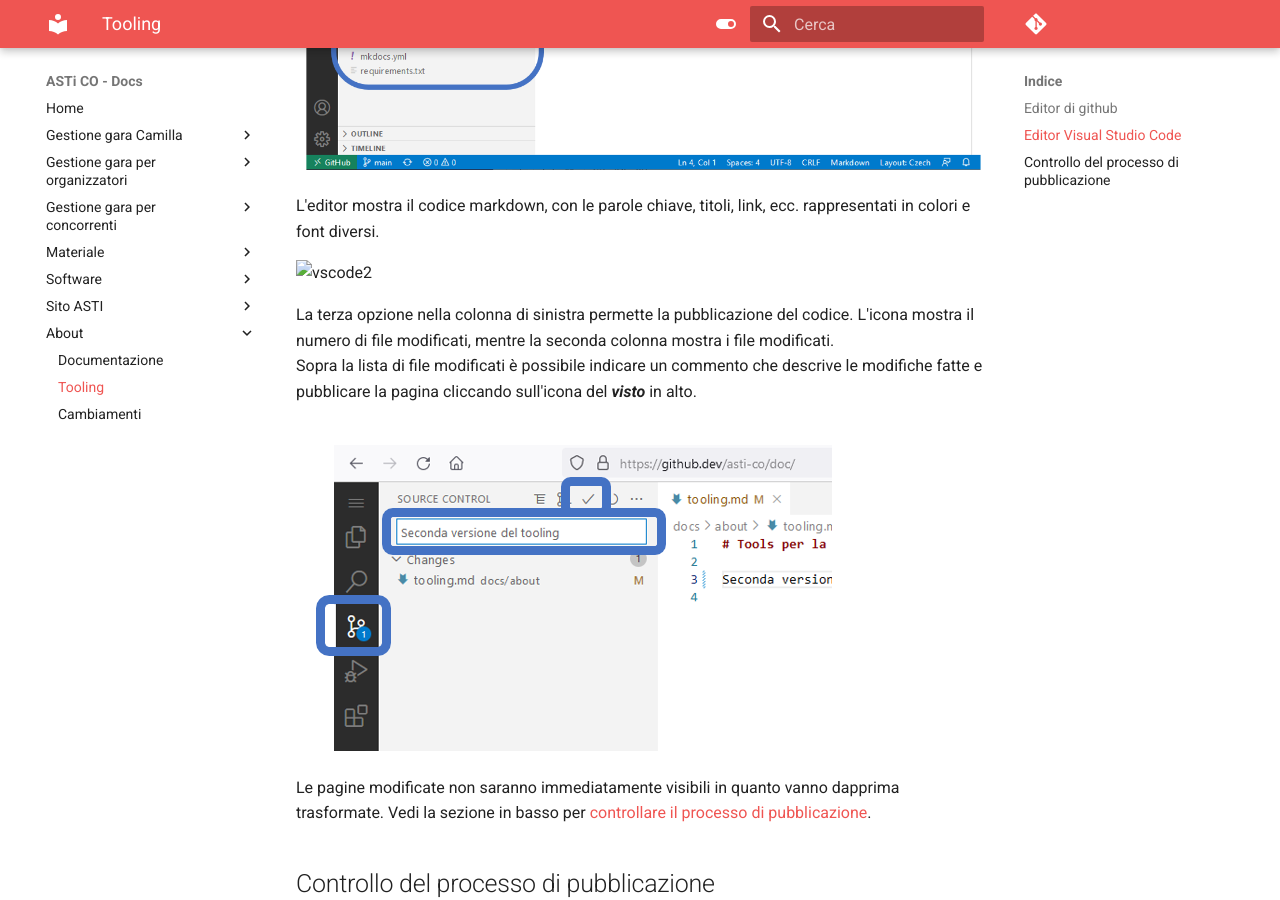
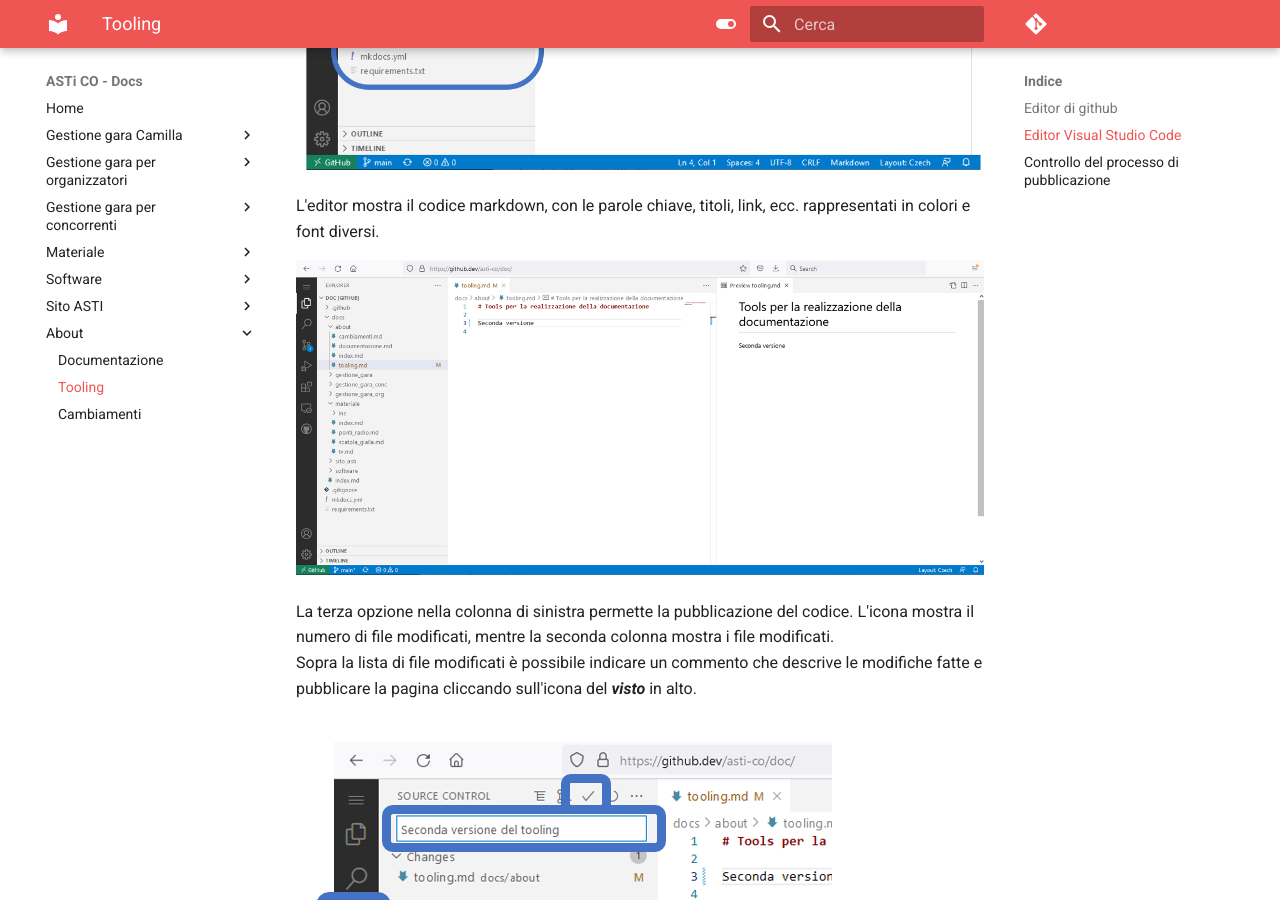
Before and after one commit to asti-co/doc, an MkDocs documentation site: the page built from docs/about/tooling.md, in a window 1280 px wide and 900 px high, scrolled down 2631 px. Built offline with MkDocs 1.6.1 and Material for MkDocs 9.7.7, drawn with Linux system fonts in a browser that asks for light colours; comment, search, counter and statistics services are not loaded.

Commit message:
corretti i link interni e aggiunto immagine mancante

```diff
--- a/docs/about/tooling.md
+++ b/docs/about/tooling.md
@@ -21,7 +21,7 @@
 
 ![edit in git](inc/git_edit3.png)
 
-Le pagine modificate non saranno immediatamente visibili in quanto vanno dapprima trasformate. Vedi la sezione in basso per [controllare il processo di pubblicazione](#controlli_del_processo_di_pubblicazione).
+Le pagine modificate non saranno immediatamente visibili in quanto vanno dapprima trasformate. Vedi la sezione in basso per [controllare il processo di pubblicazione](#controllo-del-processo-di-pubblicazione).
 
 ## Editor Visual Studio Code
 Cambiando l'URL di github da ***.com*** a ***.dev*** abilita l'utilizzo online dell'editor MicroSoft Visual Studio Code ([https://github.dev/asti-co/doc/](https://github.dev/asti-co/doc/)).
@@ -43,7 +43,7 @@
 
 ![vscode3](inc/vscode3.png)
 
-Le pagine modificate non saranno immediatamente visibili in quanto vanno dapprima trasformate. Vedi la sezione in basso per [controllare il processo di pubblicazione](#controllo_del_processo_di_pubblicazione).
+Le pagine modificate non saranno immediatamente visibili in quanto vanno dapprima trasformate. Vedi la sezione in basso per [controllare il processo di pubblicazione](#controllo-del-processo-di-pubblicazione).
 
 
 ## Controllo del processo di pubblicazione
```
Also changed, not shown: docs/about/inc/vscode2.png (added).
